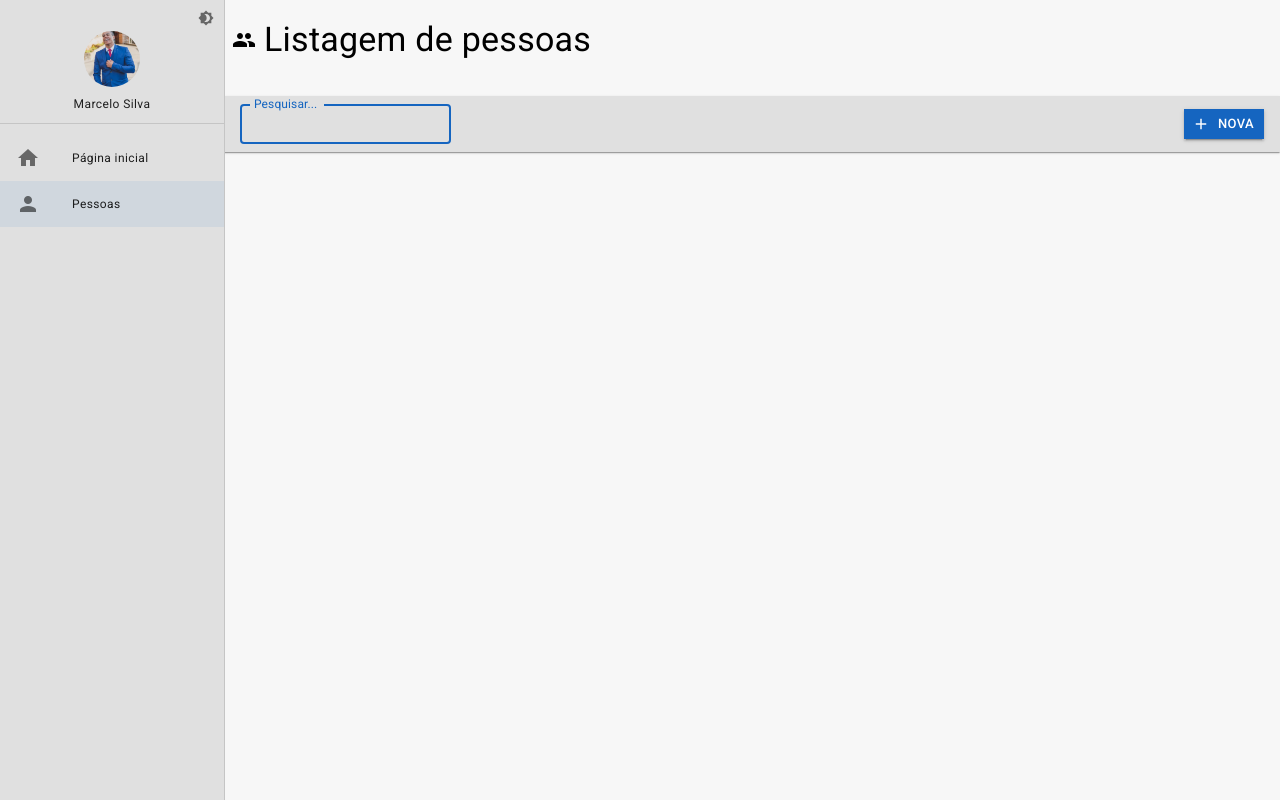
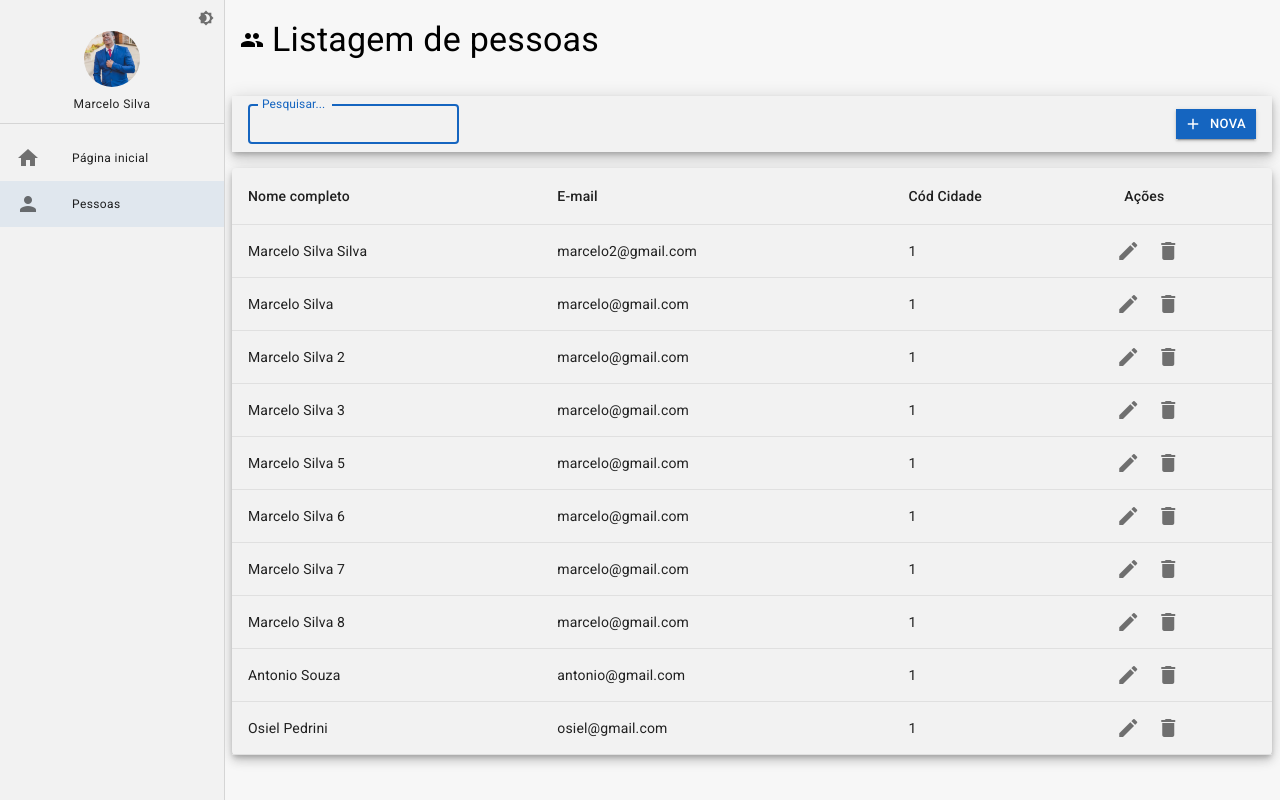
Before and after one commit to EuMarcel0/cadastro, a React (Vite) app: page /pessoas in a window 1280 px wide. Built offline with nearby package versions, Linux system fonts and the light colour scheme; data requests are answered from the project's data file.

Commit message:
chore: created map for item listing

```diff
--- a/mock/db.json
+++ b/mock/db.json
@@ -28,12 +28,6 @@
             "id": 5,
             "email": "marcelo@gmail.com",
             "cityId": 1,
-            "fullName": "Marcelo Silva 4"
-        },
-        {
-            "id": 5,
-            "email": "marcelo@gmail.com",
-            "cityId": 1,
             "fullName": "Marcelo Silva 5"
         },
         {
@@ -59,6 +53,18 @@
             "email": "antonio@gmail.com",
             "cityId": 1,
             "fullName": "Antonio Souza"
+        },
+        {
+            "id": 11,
+            "email": "osiel@gmail.com",
+            "cityId": 1,
+            "fullName": "Osiel Pedrini"
+        },
+        {
+            "id": 12,
+            "email": "maria@gmail.com",
+            "cityId": 1,
+            "fullName": "Maria Jurema"
         }
     ]
 }
--- a/src/pages/pessoas/ListagemPessoas.tsx
+++ b/src/pages/pessoas/ListagemPessoas.tsx
@@ -1,15 +1,18 @@
-import { useEffect, useMemo } from 'react';
+import { useEffect, useMemo, useState } from 'react';
 
 import { useSearchParams } from 'react-router-dom';
-import { Icon, Typography } from '@mui/material';
+import { Box, Icon, IconButton, Paper, Table, TableBody, TableCell, TableContainer, TableHead, TableRow, Typography } from '@mui/material';
 
-import { PersonService } from '../../shared/services/person/PersonService';
+import { IlistingPeopleProps, PersonService } from '../../shared/services/person/PersonService';
 import { FerramentasListagem } from '../../shared/components';
 import { LayoutBaseDePagina } from '../../shared/layouts';
 import { useDebounce } from '../../shared/hooks';
 
+
 export const ListagemPessoas: React.FC = () => {
 	const [searchParams, setSearchParams] = useSearchParams('');
+	const [people, setPeople] = useState<IlistingPeopleProps[]>([]);
+	const [totalCount, setTotalCount] = useState(0);
 	const { debounce } = useDebounce(1000);
 
 	const search = useMemo(() => {
@@ -24,6 +27,8 @@ export const ListagemPessoas: React.FC = () => {
 						alert(response.message);
 					} else {
 						console.log(response);
+						setPeople(response.data);
+						setTotalCount(response.totalCount);
 					}
 				});
 		});
@@ -43,6 +48,39 @@ export const ListagemPessoas: React.FC = () => {
 			}
 
 		>
+			<Box component={Paper} elevation={6} width='auto'>
+				<TableContainer>
+					<Table>
+						<TableHead>
+							<TableRow>
+								<TableCell>Nome completo</TableCell>
+								<TableCell>E-mail</TableCell>
+								<TableCell>Cód Cidade</TableCell>
+								<TableCell>Ações</TableCell>
+							</TableRow>
+						</TableHead>
+						<TableBody>
+							{people.map((item) => (
+								<TableRow key={item.id}>
+									<TableCell>{item.fullName}</TableCell>
+									<TableCell>{item.email}</TableCell>
+									<TableCell>{item.cityId}</TableCell>
+									<TableCell padding='none'>
+										<Box display='flex'>
+											<IconButton>
+												<Icon>edit</Icon>
+											</IconButton>
+											<IconButton>
+												<Icon>delete</Icon>
+											</IconButton>
+										</Box>
+									</TableCell>
+								</TableRow>
+							))}
+						</TableBody>
+					</Table>
+				</TableContainer>
+			</Box>
 		</LayoutBaseDePagina>
 	);
 };
--- a/src/shared/components/barra-de-ferraments/FerramentasListagem.tsx
+++ b/src/shared/components/barra-de-ferraments/FerramentasListagem.tsx
@@ -37,6 +37,7 @@ export const FerramentasListagem = ({
 			marginX={0}
 			marginY={1}
 			gap={1}
+			elevation={6}
 		>
 			{showInputSearch &&
 				<TextField
@@ -49,8 +50,16 @@ export const FerramentasListagem = ({
 				/>
 			}
 			{textOfSearch.length > 0 &&
-				<Button onClick={handleInputClear} variant='contained' sx={{ borderRadius: '0' }}>
-					<Typography textTransform='capitalize'>Limpar</Typography>
+				<Button
+					startIcon={<Icon>clear</Icon>}
+					onClick={handleInputClear}
+					size='small'
+					variant='contained'
+					sx={{ borderRadius: '0' }}
+				>
+					<Typography textTransform='capitalize'>
+						Limpar
+					</Typography>
 				</Button>
 			}
 			{showButtonNew &&
--- a/src/shared/layouts/LayoutBaseDePagina.tsx
+++ b/src/shared/layouts/LayoutBaseDePagina.tsx
@@ -17,7 +17,7 @@ export const LayoutBaseDePagina: React.FC<ILayoutBaseDePaginaProps> = ({ childre
 	const { toggleDrawerOpen } = useDrawerContext();
 
 	return (
-		<Box height='100%' display='flex' flexDirection='column' gap={1}>
+		<Box height='100%' display='flex' flexDirection='column' gap={1} marginX={1}>
 			<Box display='flex' alignItems='center' padding={1} height={theme.spacing(smDown ? 6 : mdDown ? 8 : 10)} gap={1}>
 				{smDown &&
 					<IconButton onClick={toggleDrawerOpen}>
--- a/src/shared/services/person/PersonService.ts
+++ b/src/shared/services/person/PersonService.ts
@@ -2,14 +2,14 @@ import { Environment } from '../../environment';
 import Api from '../api/axios-config';
 
 
-interface IlistingPeopleProps{
+export interface IlistingPeopleProps{
     id: number;
     email: string;
     cityId: number;
     fullName: string;
 }
 
-interface IDetailsPeopleProps{
+export interface IDetailsPeopleProps{
     id: number;
     email: string;
     cityId: number;
--- a/src/shared/themes/Light.ts
+++ b/src/shared/themes/Light.ts
@@ -16,7 +16,7 @@ export const LightTheme = createTheme({
 		},
 		background: {
 			default: '#f7f7f7',
-			paper: '#e0e0e0',
+			paper: '#f2f2f2',
 		}
 	}
 });
```
